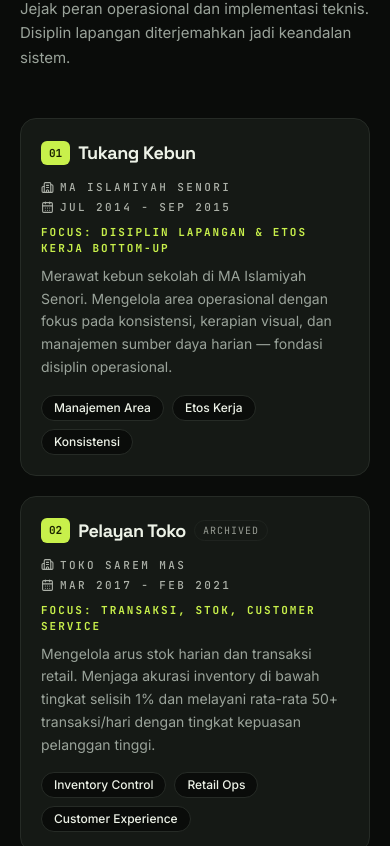
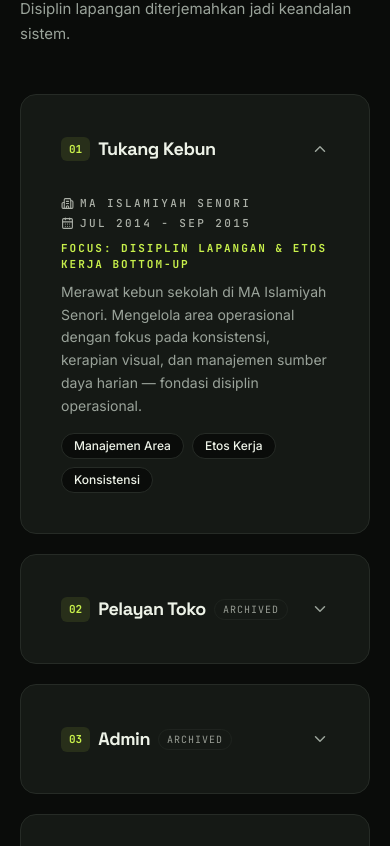
Before and after one commit to alirohmat/Portofolio, a React (Vite) app: page / in a window 390 px wide. Shown: the part 1178-2024 px from the top of the page. Built offline with nearby package versions, Linux system fonts and the light colour scheme.

Commit message:
redesign(mobile): T3 logs accordion

```diff
--- a/src/components/sections/OperationalLogs.jsx
+++ b/src/components/sections/OperationalLogs.jsx
@@ -1,13 +1,19 @@
-import React from 'react';
+import React, { useState } from 'react';
 import { motion } from 'framer-motion';
-import { Building2, CalendarDays } from 'lucide-react';
+import { Building2, CalendarDays, ChevronDown } from 'lucide-react';
 import { operationalLogs } from '../../data/portfolioData';
 import Card from '../ui/Card';
 import SectionHeading from '../ui/SectionHeading';
 
 export default function OperationalLogs() {
+  const [openIndex, setOpenIndex] = useState(0);
+
+  const toggleAccordion = (index) => {
+    setOpenIndex(openIndex === index ? null : index);
+  };
+
   return (
-    <section id="logs" className="scroll-mt-20 py-20 sm:py-24">
+    <section id="logs" className="scroll-mt-20 section-pad">
       <div className="container-shell">
         <SectionHeading
           index="01"
@@ -17,24 +23,35 @@ export default function OperationalLogs() {
         />
 
         <div className="relative mt-12">
+          {/* Timeline dot & line only sm+ */}
           <div className="absolute bottom-4 left-[19px] top-2 hidden w-px bg-[var(--border-color)] md:block" />
           <div className="flex flex-col gap-5">
-            {operationalLogs.map((log, index) => (
+            {operationalLogs.map((log, index) => {
+              const isOpen = openIndex === index;
+              return (
                 <motion.div
                   key={log.id}
-                initial={{ opacity: 0, x: -20 }}
-                whileInView={{ opacity: 1, x: 0 }}
-                viewport={{ once: true, amount: 0.2 }}
-                transition={{ duration: 0.5, delay: index * 0.06 }}
+                  initial={{ opacity: 0, y: 10 }}
+                  whileInView={{ opacity: 1, y: 0 }}
+                  viewport={{ once: true, amount: 0.1 }}
+                  transition={{ duration: 0.4 }}
                   className="relative md:pl-14"
                 >
-                <span className="absolute left-[11px] top-7 hidden h-[18px] w-[18px] rounded-full border-2 border-lime bg-[var(--bg-primary)] shadow-glow md:block">
-                  <span className="absolute inset-[3px] rounded-full bg-lime" />
+                  <span className="absolute left-[11px] top-7 hidden h-[18px] w-[18px] rounded-full border-2 border-[var(--accent)] bg-[var(--bg-primary)] shadow-sm md:block">
+                    <span className="absolute inset-[3px] rounded-full bg-[var(--accent)]" />
                   </span>
-                <Card className="group relative overflow-hidden">
-                  <div className="absolute inset-y-0 left-0 w-1 bg-lime opacity-0 transition-opacity group-hover:opacity-100" />
-                  <div className="flex flex-wrap items-center gap-2">
-                    <span className="rounded-md bg-lime px-2 py-1 font-mono text-[11px] font-bold text-lime-ink">
+                  <Card className="group relative overflow-hidden p-0 sm:p-6">
+                    <div className="absolute inset-y-0 left-0 w-1 bg-[var(--accent)] opacity-0 transition-opacity group-hover:opacity-100" />
+
+                    {/* Mobile Accordion Header / Desktop Always Expanded Header */}
+                    <button
+                      type="button"
+                      onClick={() => toggleAccordion(index)}
+                      aria-expanded={isOpen}
+                      className="tap w-full flex items-center justify-between p-5 text-left md:cursor-default md:p-0 md:min-h-0"
+                    >
+                      <div className="flex flex-wrap items-center gap-2 pr-2">
+                        <span className="rounded-md bg-[var(--accent-soft)] px-2 py-1 font-mono text-[11px] font-bold text-[var(--accent)]">
                           {String(index + 1).padStart(2, '0')}
                         </span>
                         <h3 className="font-display text-lg font-bold tracking-tight">{log.role}</h3>
@@ -44,6 +61,21 @@ export default function OperationalLogs() {
                           </span>
                         )}
                       </div>
+                      <ChevronDown
+                        size={18}
+                        className={`transition-transform duration-300 md:hidden text-[var(--text-muted)] ${
+                          isOpen ? 'rotate-180' : ''
+                        }`}
+                      />
+                    </button>
+
+                    {/* Content: always visible on md+, collapsible on mobile */}
+                    <div
+                      className={`grid transition-all duration-300 ease-in-out md:grid-rows-[1fr] md:opacity-100 ${
+                        isOpen ? 'grid-rows-[1fr] opacity-100 px-5 pb-5 pt-0 md:px-0 md:pb-0 md:pt-0' : 'grid-rows-[0fr] opacity-0 overflow-hidden px-5 pb-0 pt-0 md:px-0'
+                      }`}
+                    >
+                      <div className="overflow-hidden">
                         <p className="mono-label mt-3 flex flex-wrap items-center gap-x-4 gap-y-1 opacity-70">
                           <span className="inline-flex items-center gap-1.5">
                             <Building2 size={13} /> {log.org}
@@ -52,23 +84,26 @@ export default function OperationalLogs() {
                             <CalendarDays size={13} /> {log.period}
                           </span>
                         </p>
-                  <p className="mt-2 font-mono text-[11px] font-bold tracking-[0.18em] text-lime-deep dark:text-lime">
+                        <p className="mt-2 font-mono text-[11px] font-bold tracking-[0.18em] text-[var(--accent)]">
                           FOCUS: {log.focus.toUpperCase()}
                         </p>
                         <p className="mt-2 max-w-3xl text-sm leading-relaxed text-[var(--text-muted)]">{log.details}</p>
                         <div className="mt-4 flex flex-wrap gap-2">
-                    {log.tags.map((tag) => (
+                          {log.tags.slice(0, 3).map((tag) => (
                             <span
                               key={tag}
-                        className="rounded-full border border-[var(--border-color)] bg-[var(--bg-primary)] px-3 py-1 text-xs font-medium transition-colors hover:border-lime/50"
+                              className="rounded-full border border-[var(--border-color)] bg-[var(--bg-primary)] px-3 py-1 text-xs font-medium transition-colors hover:border-[var(--accent)]/50"
                             >
                               {tag}
                             </span>
                           ))}
                         </div>
+                      </div>
+                    </div>
                   </Card>
                 </motion.div>
-            ))}
+              );
+            })}
           </div>
         </div>
       </div>
```
Lines whose indentation alone changed are shown as unchanged.
